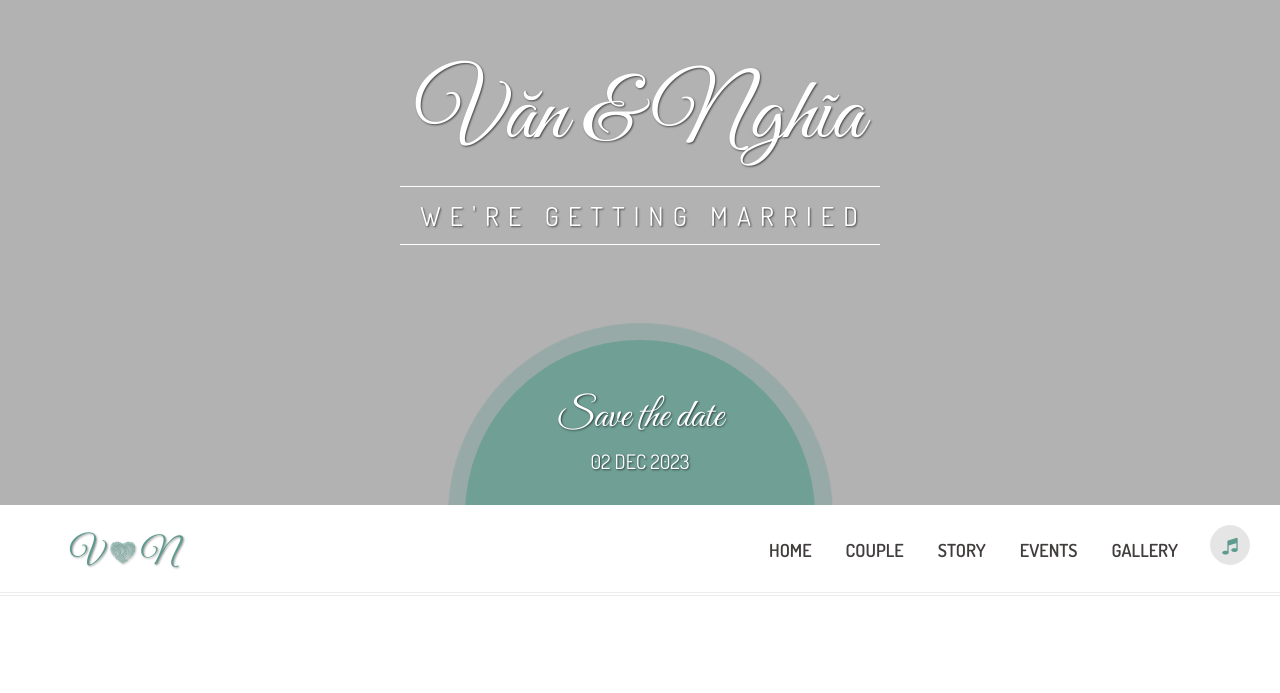
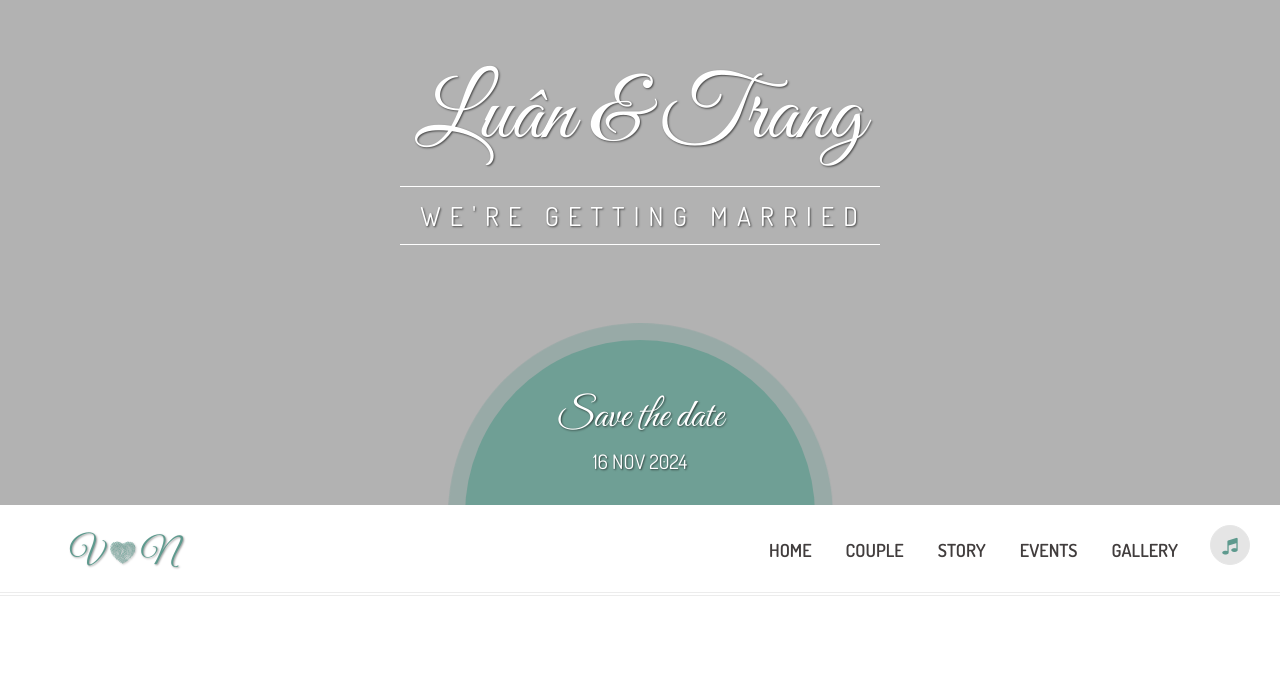
Before and after one commit to ntl-l4nc3r/wedding.luantrang, a plain HTML site: page index.html in a window 1280 px wide. Shown: the part 205-898 px from the top of the page. Drawn offline with Linux system fonts and the light colour scheme; files whose address does not match are found by name.

Commit message:
Initial commit

```diff
--- a/index.html
+++ b/index.html
@@ -9,7 +9,7 @@
     <meta name="viewport" content="width=device-width, initial-scale=1">
 
     <!-- Page Title -->
-    <title> Lovly Wedding - Đăng Văn ♡ Thu Nghĩa </title>
+    <title> Lovly Wedding - Thành Luân ♡ Quỳnh Trang </title>
 
     <!-- Favicon and Touch Icons -->
     <link href="images/favicon/favicon.png" rel="shortcut icon" type="image/png">
@@ -85,7 +85,7 @@
             </div>
             <div class="wedding-announcement">
                 <div class="couple-name-merried-text">
-                    <h2 class="wow slideInUp" data-wow-duration="1s">Văn &amp; Nghĩa</h2>
+                    <h2 class="wow slideInUp" data-wow-duration="1s">Luân &amp; Trang</h2>
                     <div class="married-text wow fadeIn" data-wow-delay="1s">
                         <h4 class="">
                         <span class=" wow fadeInUp" data-wow-delay="1.05s">W</span>
@@ -117,7 +117,7 @@
 
                 <div class="save-the-date">
                     <h4>Save the date</h4>
-                    <span class="date">02 DEC 2023</span>
+                    <span class="date">16 NOV 2024</span>
                 </div>
             </div>
         </section>
```
